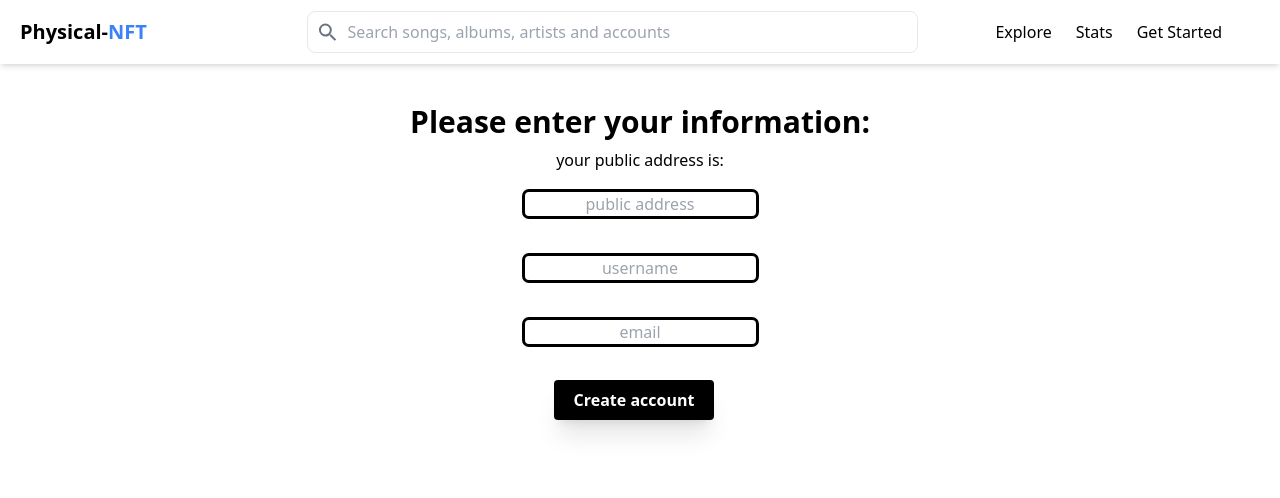
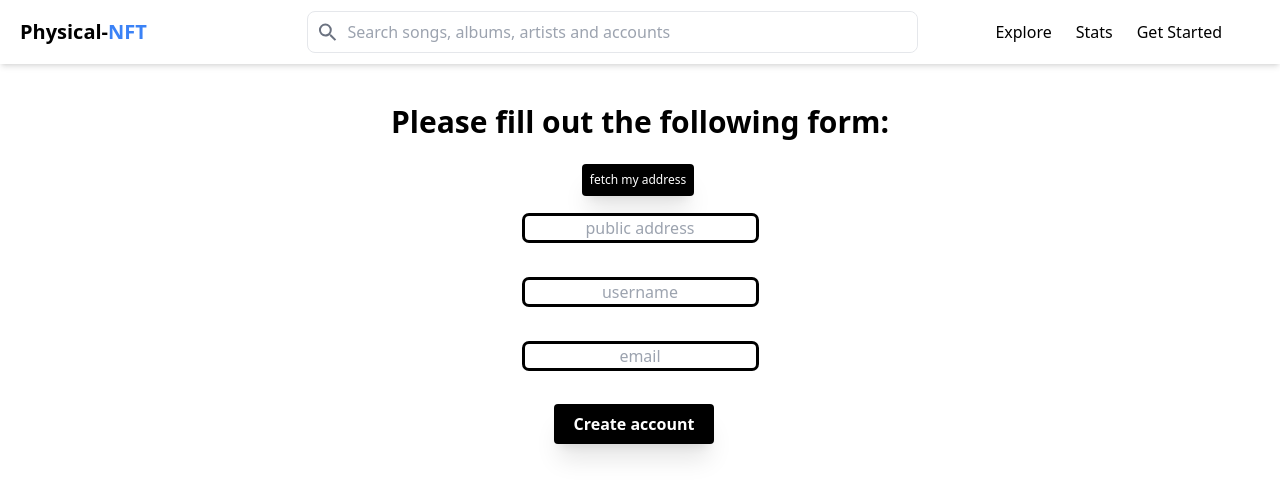
Before and after one commit to 0xDAEF0F/physical-nft, a Next.js app in the folder packages/client/: page /create-account in a window 1280 px wide. Shown: the top 498 px of the page. Built offline with nearby package versions, Linux system fonts and the light colour scheme; no server answers.

Commit message:
Create account flow complete.

```diff
--- a/packages/client/src/constants/index.ts
+++ b/packages/client/src/constants/index.ts
@@ -10,12 +10,26 @@ export type User = {
 }
 
 const customMessages = {
-  signNonceMessage:
+  SIGN_NONCE_MESSAGE:
     'Please sign the following nonce to verify ownership of address.\nnonce: ',
-  metamaskNotInstalled: 'Please install Metamask extension.',
-  signedMessageFailed: 'Was not able to sign message.',
-  publicKeyRetrievalFailed:
+  METAMASK_NOT_INSTALLED: 'Please install Metamask extension.',
+  SIGNED_MESSAGE_FAIL: 'Was not able to sign message.',
+  PK_RETRIEVAL_FAILURE:
     'Was not able to retrieve public address. Please try again.',
+  DUPLICATE_USER:
+    'Was not able to create account because user is already registered.',
+  CREATE_USER_SUCCESS: 'Congratulations! User has been created.',
+  CREATE_USER_ERROR: 'Sorry, user creation failure. Try again.',
+  FETCH_USER_DB_ERROR: 'User could not be retrieved from database.',
 }
 
-export { customMessages }
+export const {
+  DUPLICATE_USER,
+  METAMASK_NOT_INSTALLED,
+  PK_RETRIEVAL_FAILURE,
+  SIGNED_MESSAGE_FAIL,
+  SIGN_NONCE_MESSAGE,
+  CREATE_USER_SUCCESS,
+  FETCH_USER_DB_ERROR,
+  CREATE_USER_ERROR,
+} = customMessages
--- a/packages/client/src/lib/firestore-helpers.ts
+++ b/packages/client/src/lib/firestore-helpers.ts
@@ -1,4 +1,10 @@
-import { PublicAddress, User } from '../constants'
+import {
+  CREATE_USER_ERROR,
+  DUPLICATE_USER,
+  FETCH_USER_DB_ERROR,
+  PublicAddress,
+  User,
+} from '../constants'
 import { auth, db } from './index'
 import {
   addDoc,
@@ -11,24 +17,30 @@ import {
   getDocs,
 } from 'firebase/firestore'
 import { to } from 'await-to-js'
+import toast from 'react-hot-toast'
 
-async function createFirestoreUser(userObj: User) {
+async function createUserDb(userObj: User) {
+  const { publicAddress } = userObj
+  if (await isUserRegistered(publicAddress)) {
+    console.error(DUPLICATE_USER)
+    return
+  }
   const docRefToCreate = doc(db, 'users', userObj.publicAddress)
   const [err, _] = await to(setDoc(docRefToCreate, userObj))
   if (err instanceof Error) {
-    console.error('User could not be created.', err)
+    console.error(CREATE_USER_ERROR, err)
     return false
   }
   return true
 }
 
-async function getFirestoreUser(pa: PublicAddress) {
+async function getUserDb(pa: PublicAddress) {
   const [err, userSnapshot] = await to(getDoc(doc(db, 'users', pa)))
   if (userSnapshot?.exists()) {
     return userSnapshot.data()
   }
   if (err instanceof Error) {
-    console.error('Could not fetch user.', err)
+    console.error(FETCH_USER_DB_ERROR, err)
   }
   // Code to query database
   // const usersRef = collection(db, 'users')
@@ -47,4 +59,4 @@ async function isUserRegistered(pa: PublicAddress) {
   return false
 }
 
-export { createFirestoreUser, getFirestoreUser, isUserRegistered }
+export { createUserDb, getUserDb, isUserRegistered }
--- a/packages/client/src/pages/create-account.tsx
+++ b/packages/client/src/pages/create-account.tsx
@@ -1,33 +1,32 @@
-import {
-  createFirestoreUser,
-  getFirestoreUser,
-  isUserRegistered,
-} from '@/lib/firestore-helpers'
-import React, { useState } from 'react'
+import { createUserDb, isUserRegistered } from '@/lib/firestore-helpers'
 import {
   MessageForUserToSign,
   Nonce,
   PublicAddress,
   SignedMessage,
   User,
-} from '../constants'
-import { utils, ethers, providers, Wallet } from 'ethers'
+  METAMASK_NOT_INSTALLED,
+  PK_RETRIEVAL_FAILURE,
+  SIGNED_MESSAGE_FAIL,
+  SIGN_NONCE_MESSAGE,
+} from '@/constants/index'
+import React, { useState } from 'react'
+import { utils, ethers, providers } from 'ethers'
 import detectEthereumProvider from '@metamask/detect-provider'
 import { to } from 'await-to-js'
 import toast from 'react-hot-toast'
-import { customMessages } from '@/constants/index'
 import { generateNonce } from 'src/utilities'
 import { Formik, Field, Form, ErrorMessage } from 'formik'
 import * as Yup from 'yup'
 
 export default function CreateAccount() {
-  const [userObj, setUserObj] = useState<User>()
-  const [paUser, setPaUser] = useState<PublicAddress>('')
+  const [publicAddress, setPublicAddress] = useState<PublicAddress>('')
 
   async function createProvider(): Promise<ethers.providers.Web3Provider> {
     const ethereumWindowObject = await detectEthereumProvider()
     return new Promise((res, rej) => {
       if (!ethereumWindowObject) {
+        toast.error(METAMASK_NOT_INSTALLED)
         rej('Metamask not installed in browser.')
       }
       const provider = new providers.Web3Provider(
@@ -41,43 +40,38 @@ export default function CreateAccount() {
     const [err, provider] = await to(createProvider())
     if (!provider) {
       console.error(err)
-      toast.error(customMessages.metamaskNotInstalled)
       return
     }
-    if (provider) {
     await provider.send('eth_requestAccounts', [])
     const [err2, address] = await to(provider.getSigner().getAddress())
     if (!address) {
       console.error(err2)
-        toast.error(customMessages.publicKeyRetrievalFailed)
+      toast.error(PK_RETRIEVAL_FAILURE)
       return
     }
     return address
-    }
   }
 
   async function signNonceAndReturnMessage(nonce: Nonce) {
     const [err, provider] = await to(createProvider())
     if (!provider) {
       console.error(err)
-      toast.error(customMessages.metamaskNotInstalled)
       return
     }
     const signer = provider.getSigner()
     const [err2, signedMessage] = await to(
-      signer.signMessage(customMessages.signNonceMessage + nonce)
+      signer.signMessage(SIGN_NONCE_MESSAGE + nonce)
     )
     if (!signedMessage) {
       console.error(err2)
-      toast.error(customMessages.signedMessageFailed)
+      toast.error(SIGNED_MESSAGE_FAIL)
       return
     }
     return signedMessage
   }
 
   function getAddressWhichSignedNonce(nonce: Nonce, sig: SignedMessage) {
-    const completeMessage: MessageForUserToSign =
-      customMessages.signNonceMessage + nonce
+    const completeMessage: MessageForUserToSign = SIGN_NONCE_MESSAGE + nonce
     const pertainingPublicAddress: PublicAddress = utils.verifyMessage(
       completeMessage,
       sig
@@ -86,21 +80,9 @@ export default function CreateAccount() {
   }
 
   async function createUser(user: User) {
-    const wasUserCreated = await createFirestoreUser(user)
+    const wasUserCreated = await createUserDb(user)
     if (wasUserCreated) toast.success('User was created')
-  }
-
-  async function getUser() {
-    const [err, userAddress] = await to(getPublicAddressFromMetamask())
-    if (err) console.error(err)
-    const [err2, userObject] = await to(
-      getFirestoreUser(userAddress as PublicAddress)
-    )
-    if (err2) console.error(err2)
-    if (userObject) setUserObj(userObject as User)
-    if (!userObj) {
-      toast.error('An account can not be fetched.')
-    }
+    if (!wasUserCreated) toast.error('User could not be created.')
   }
 
   async function handleLoginFlow() {
@@ -114,7 +96,7 @@ export default function CreateAccount() {
     }
     if (!isExistingUser) {
       toast.error('Create an account first')
-      if (isValid) setPaUser(publicAddress)
+      if (isValid) setPublicAddress(publicAddress)
       return
     }
     const nonce = generateNonce()
@@ -130,28 +112,39 @@ export default function CreateAccount() {
     }
   }
 
-  async function handleCreateAccountFlow() {
-    const publicAddress = paUser || (await getPublicAddressFromMetamask())
+  async function handleCreateAccountFlow(user: User) {
     if (!publicAddress) return
     const isValid = utils.isAddress(publicAddress)
     if (!isValid) {
       toast.error('Please provide a valid address.')
       return
     }
-    // provide a username and optional email
-    // check if it's a valid username or if it's taken in db.
-    // sign nonce in message to verify address
-    // create user in DB
-    // return JWT and success
+    const nonce = generateNonce()
+    const signedMessage = await signNonceAndReturnMessage(nonce)
+    if (!signedMessage) return
+    const addressWhichSignedTheNonce = getAddressWhichSignedNonce(
+      nonce,
+      signedMessage
+    )
+    if (addressWhichSignedTheNonce === publicAddress) {
+      await createUser(user)
+      // return a jwt
+      toast.success('Congrats! You are authenticated.')
+    }
   }
 
   return (
     <div className='mt-10'>
       <h1 className='text-center font-extrabold text-3xl'>
-        Please enter your information:
+        Please fill out the following form:
       </h1>
       <Formik
-        initialValues={{ publicAddress: paUser, username: '', email: '' }}
+        enableReinitialize
+        initialValues={{
+          publicAddress: publicAddress,
+          username: '',
+          email: '',
+        }}
         validationSchema={Yup.object({
           publicAddress: Yup.string()
             .required('Required')
@@ -164,14 +157,19 @@ export default function CreateAccount() {
             .required('Required'),
           email: Yup.string().email('Invalid email address').optional(),
         })}
-        onSubmit={(values) => {
-          console.log(values)
+        onSubmit={(values) => handleCreateAccountFlow(values)}
+      >
+        <Form className='flex-col flex items-center mt-2'>
+          <button
+            className='bg-black text-white rounded py-2 px-2 ml-2 mt-4 text-xs  shadow-xl mr-3'
+            onClick={async (e) => {
+              e.preventDefault()
+              const address = await getPublicAddressFromMetamask()
+              if (address) setPublicAddress(address)
             }}
           >
-        <Form className='flex-col flex items-center mt-2'>
-          <label htmlFor='publicAddress'>
-            your public address is: {paUser}
-          </label>
+            fetch my address
+          </button>
           <Field
             name='publicAddress'
             type='text'
```
Lines whose indentation alone changed are shown as unchanged.
